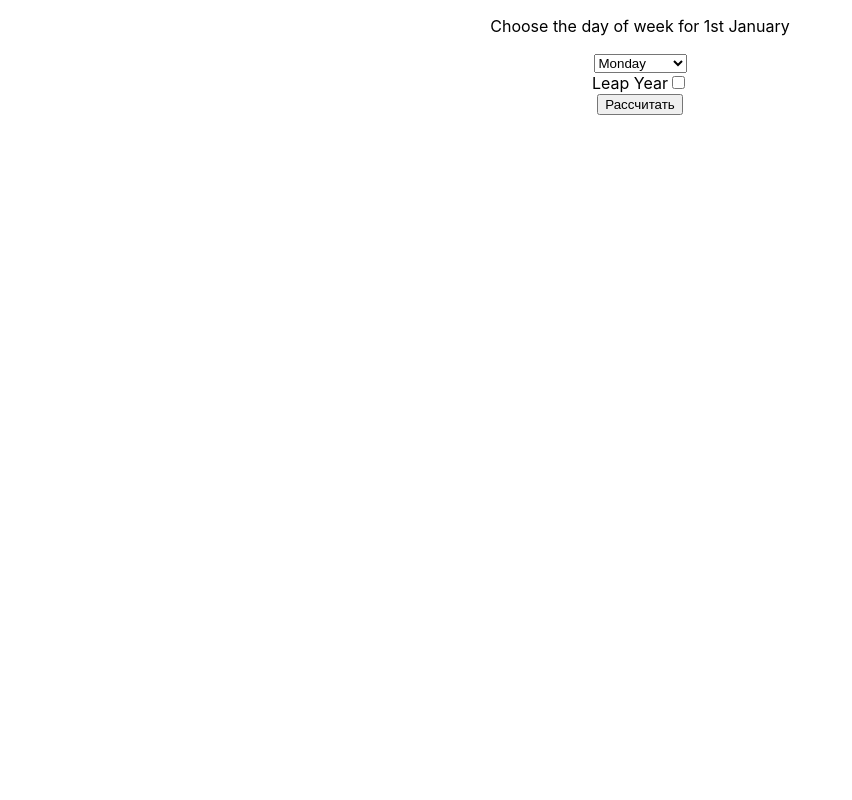
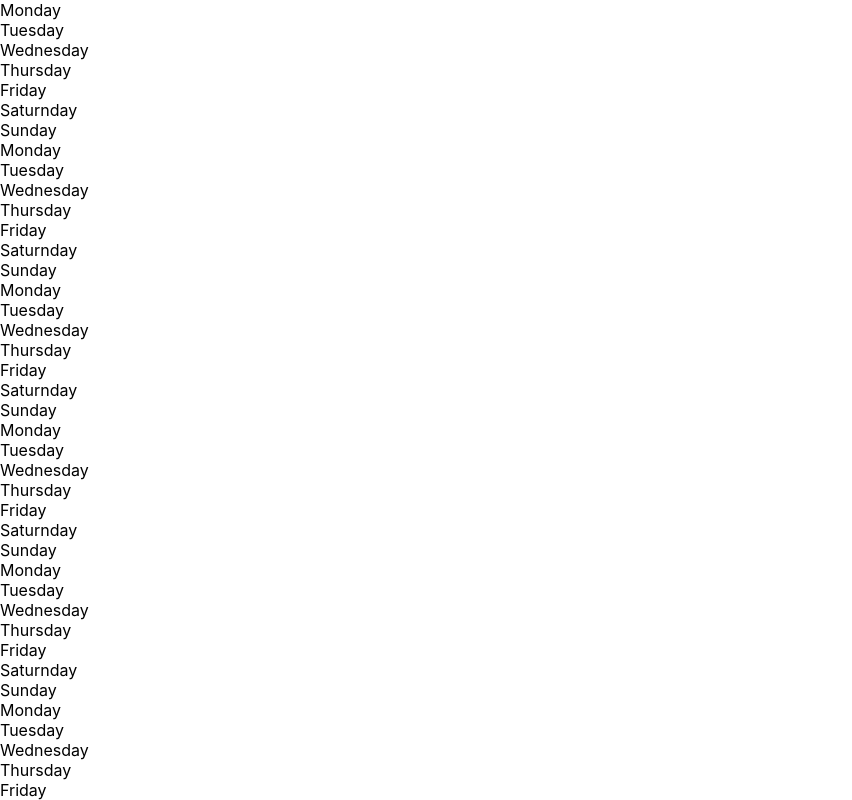
Before and after one commit to AlexeySitnikov/friday13, a React (Create React App) app: page / in a window 1280 px wide. Both pictures are taken after a click on the button "Рассчитать". Shown: the top 800 px of the page, without its empty margins (0-852 px from the left). Built offline with nearby package versions, Linux system fonts and the light colour scheme.

Commit message:
working under visual component of the Calendar

```diff
--- a/src/App.css
+++ b/src/App.css
@@ -5,3 +5,9 @@
   text-align: center;
   justify-content: center;
 }
+
+
+.Calendar{
+  display: flex;
+  flex-direction: column;
+}
--- a/src/App.js
+++ b/src/App.js
@@ -1,11 +1,14 @@
+/* eslint-disable no-restricted-syntax */
 import { useState } from 'react'
 import './App.css'
 import { Days } from './components/Days/Day'
 import { CalculateFridays13 } from './components/CalculateFridays13/CalculateFridays13'
+import { Month } from './components/Calendar/Month'
 
 function App() {
   const [leapYear, setLeapYear] = useState(false)
   const [dayOfWeek, setDayOfWeek] = useState('Monday')
+  const [showCalendar, setShowCalendar] = useState(false)
 
   const onClickCheckBoxHandler = (e) => {
     e.stopPropagation()
@@ -15,7 +18,21 @@ function App() {
   const onClickCalculateButtonHandler = (e) => {
     e.stopPropagation()
     e.preventDefault()
-    console.log(`count of 13th of Friday is ${CalculateFridays13({ dayOfWeek, leapYear })}`)
+    // console.log(`count of 13th of Friday is
+    // ${CalculateFridays13({ dayOfWeek, leapYear }).countOfFridays13}`)
+    // console.log(CalculateFridays13({ dayOfWeek, leapYear }).Year)
+    setShowCalendar(true)
+  }
+
+  if (showCalendar) {
+    const currentYear = CalculateFridays13({ dayOfWeek, leapYear }).Year
+    const monthes = Object.keys(currentYear).map((month) => currentYear[month])
+
+    return (
+      <div className="Calendar">
+        {monthes.map((month) => <Month key={crypto.randomUUID()} month={month} />)}
+      </div>
+    )
   }
 
   return (
--- a/src/components/CalculateFridays13/CalculateFridays13.js
+++ b/src/components/CalculateFridays13/CalculateFridays13.js
@@ -6,13 +6,17 @@ import { getDayOfWeek } from '../constrains/getDayOfWeek'
 
 export function CalculateFridays13({ dayOfWeek, leapYear }) {
   const currentYear = getCurrentYear({ leapYear })
+  const Year = {
+  }
 
   let startDay = daysOrder[dayOfWeek]
   let countOfFridays13 = 0
 
   for (const month in currentYear) {
     const days = currentYear[month]
+    Year[month] = []
     for (let day = 1; day <= days; day += 1) {
+      Year[month].push(getDayOfWeek({ day, startDay }))
       if (day === days) {
         startDay = daysOrder[getDayOfWeek({ day, startDay })] + 1
       }
@@ -21,6 +25,6 @@ export function CalculateFridays13({ dayOfWeek, leapYear }) {
       }
     }
   }
-
-  return countOfFridays13
+  // console.log({ Year })
+  return { countOfFridays13, Year }
 }
--- /dev/null
+++ b/src/components/Calendar/Day.js
@@ -0,0 +1,5 @@
+export function Day({ day }) {
+  return (
+    <div>{day}</div>
+  )
+}
--- /dev/null
+++ b/src/components/Calendar/Month.js
@@ -0,0 +1,32 @@
+import { daysOrder } from '../constrains/daysOrder'
+import { Day } from './Day'
+import style from './style.module.css'
+
+export function Month({ month }) {
+  const startDay = daysOrder[month[0]]
+  let week = ['-', '-', '-', '-', '-', '-', '-']
+
+  let i = 0
+  for (let index = 0; index < (startDay - 1); index += 1) {
+    week.push('-')
+    i = index + 1
+  }
+
+  for (let index = 0; index < month.length; index += 1) {
+    i += 1
+    if (i === 7) {
+      week.push(month[index])
+      i = 0
+      week = []
+    } else {
+      week.push(month[index])
+    }
+    console.log(week)
+  }
+
+  return (
+    <div className={`${style.month}`}>
+      {month.map((day) => <Day day={day} key={crypto.randomUUID()} />)}
+    </div>
+  )
+}
--- /dev/null
+++ b/src/components/Calendar/style.module.css
@@ -0,0 +1,8 @@
+.month{
+  display: flex;
+  flex-direction: column;
+}
+
+.week{
+  display: flex;
+}
--- a/src/components/constrains/getCurrentYear.js
+++ b/src/components/constrains/getCurrentYear.js
@@ -6,7 +6,7 @@ export function getCurrentYear({ leapYear }) {
     April: 30,
     May: 31,
     June: 30,
-    Luky: 31,
+    July: 31,
     August: 31,
     September: 30,
     October: 31,
```
Also changed, not shown: src/components/Calendar/Week.js (added).
